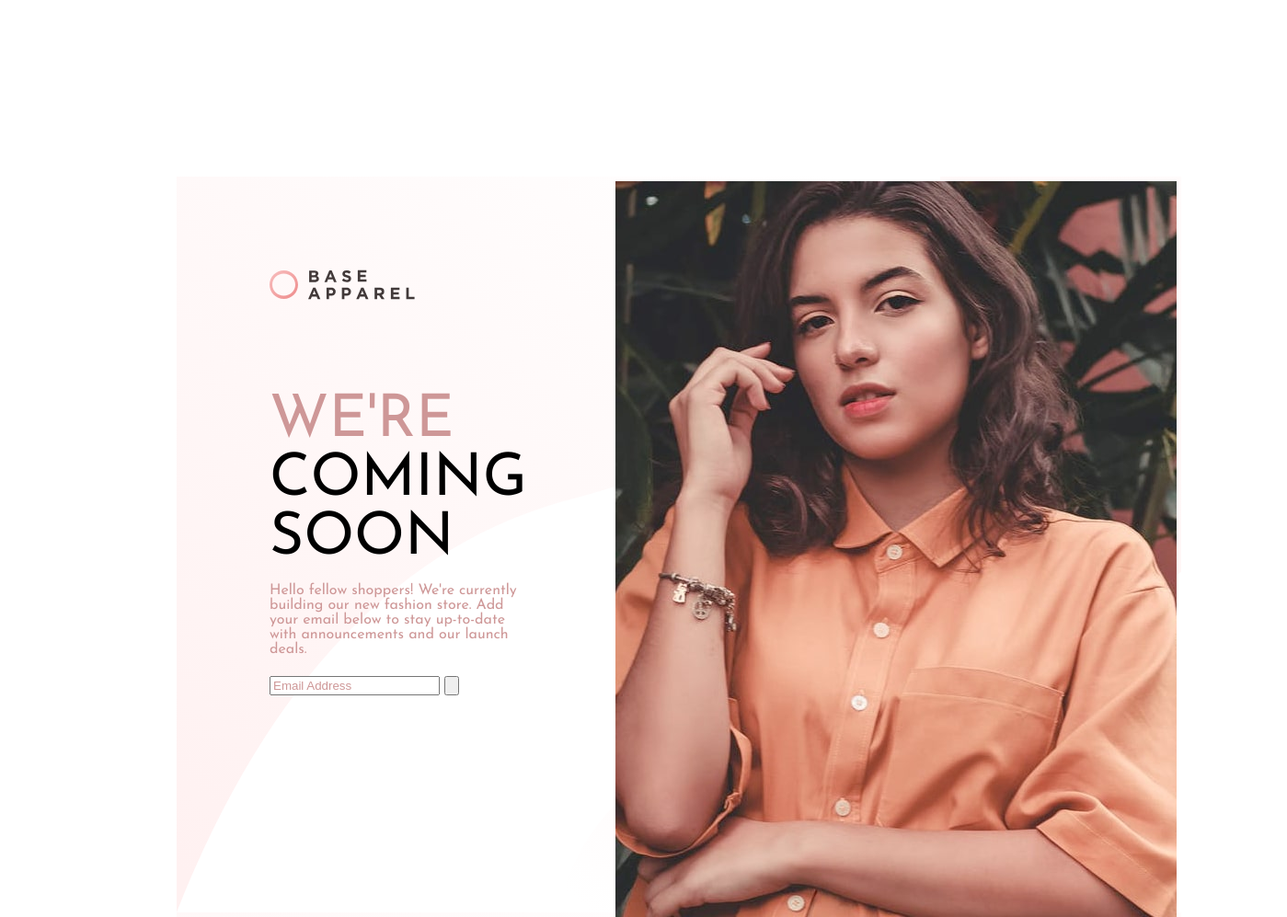
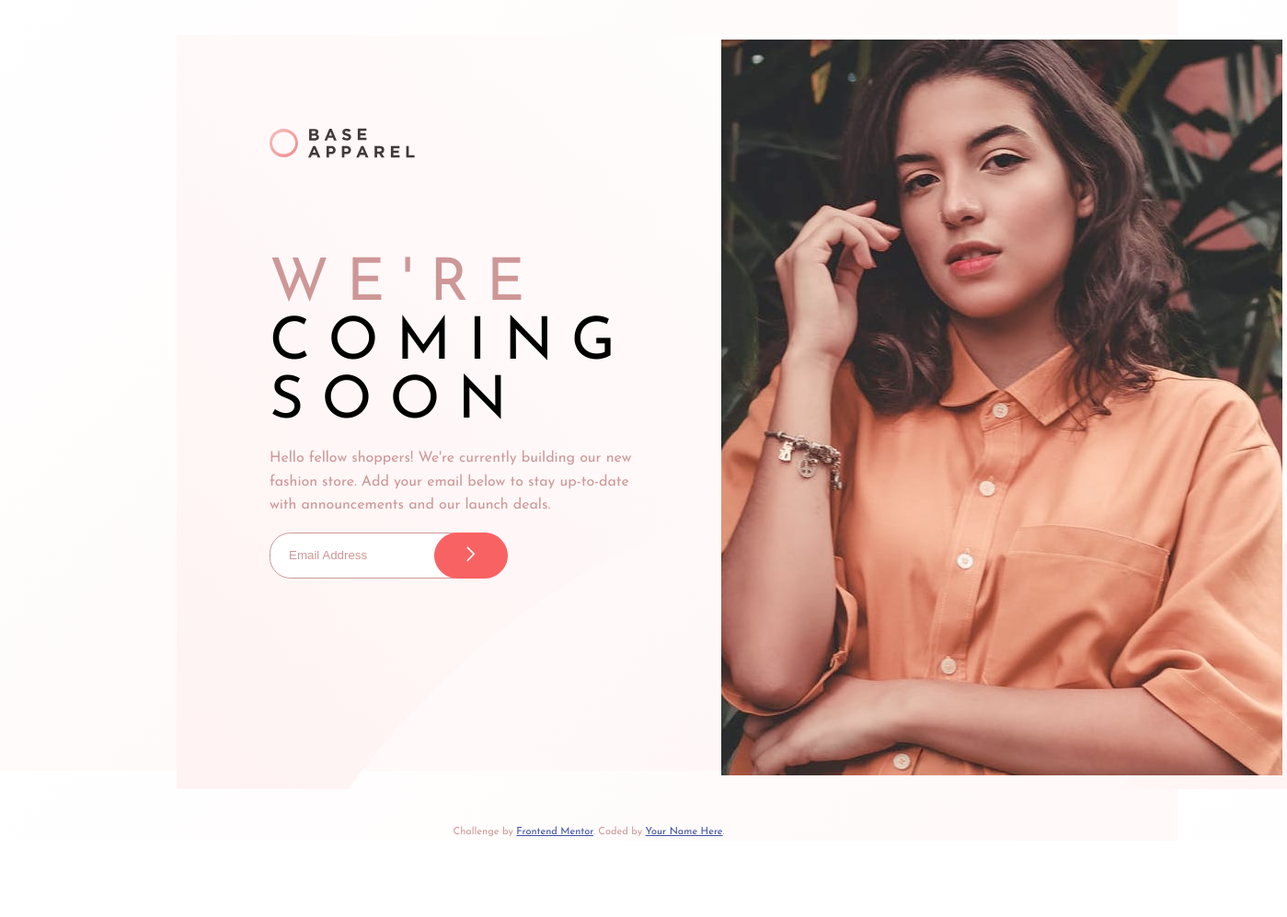
Before and after one commit to phyl/coming-soon-page, a plain HTML site: page index.html in a window 1280 px wide. Shown: the top 997 px of the page at 92% size, 1399 px wide, since content can reach past the window. After the commit the page ends 914 px from the top, so only its background shows below. Drawn offline with Linux system fonts and the light colour scheme.

Commit message:
Form edits

```diff
--- a/index.html
+++ b/index.html
@@ -28,10 +28,12 @@
     </p>
 
   <form action="post">
-
-    <input type="text" value="Email Address">
-    <input type="button" value="">
-    <img src="/images/icon-arrow.svg" alt="submit arrow">
+    <div class="form-submission">
+    <input class="input" type="text" value="Email Address">
+    <div class="icon " >
+      <input type="image" src="/images/icon-arrow.svg" alt="Submit" class="icon-image">
+    </div>
+  </div>
 </form>
   </div>
 </div>
--- a/style.css
+++ b/style.css
@@ -9,8 +9,11 @@ body {
     margin: 0;
     height: 100vh;
     font-family: 'Josefin Sans', sans-serif;
+    line-height: 1.6;
+    background: linear-gradient(135deg, hsl(0, 0%, 100%), hsl(0, 100%, 98%)),
+    linear-gradient(135deg, hsl(0, 80%, 86%), hsl(0, 74%, 74%));
+
 }
-
 
 :root {
   --desaturated-red: hsl(0, 36%, 70%);
@@ -23,6 +26,8 @@ main {
   margin: 0;
   padding: 5px;
   background: url(/images/bg-pattern-desktop.svg);
+  background-repeat: no-repeat;
+  background-size: cover;
   display:  inline-flex;
 
 }
@@ -37,7 +42,7 @@ main {
 
 .container {
     max-width: 1440px;
-    margin: 15%;
+    margin: 3% 15% 3% 15%;
 }
 
 @media screen and (max-width: 600px) {
@@ -95,6 +100,8 @@ h1 {
   font-size: 4em;
   margin: 0;
   font-weight: 400;
+  line-height: normal;
+  letter-spacing: 0.3em;
 }
 
 .h1-1 {
@@ -105,10 +112,40 @@ p {
   color: var(--desaturated-red);
 }
 
-input {
+.input {
   color: var(--desaturated-red);
+  border: 1px solid ;
+  border-radius: 1.7em;
+  padding: 1.5em;
+  height: 50px;
 }
 
+.icon {
+  background-color: var(--soft-red);
+  color: var(--desaturated-red);
+  padding:  0.5em  1.5em;
+  height: 50px;
+  position: relative;
+  width:80px;
+  border: 1px solid var(--soft-red);
+  border-radius: 1.7em;
+  transform: translateX(-40px);
+}
+
+.icon-image {
+  padding: 0.5em .1em;
+  height: 30px;
+  display: block;
+  margin-left: auto;
+  margin-right: auto;
+  display: block;
+  margin-left: auto;
+  margin-right: auto;
+}
+
+.form-submission{
+  display: inline-flex;
+}
 
 .attribution {
   font-size: 11px; text-align: center;
```
